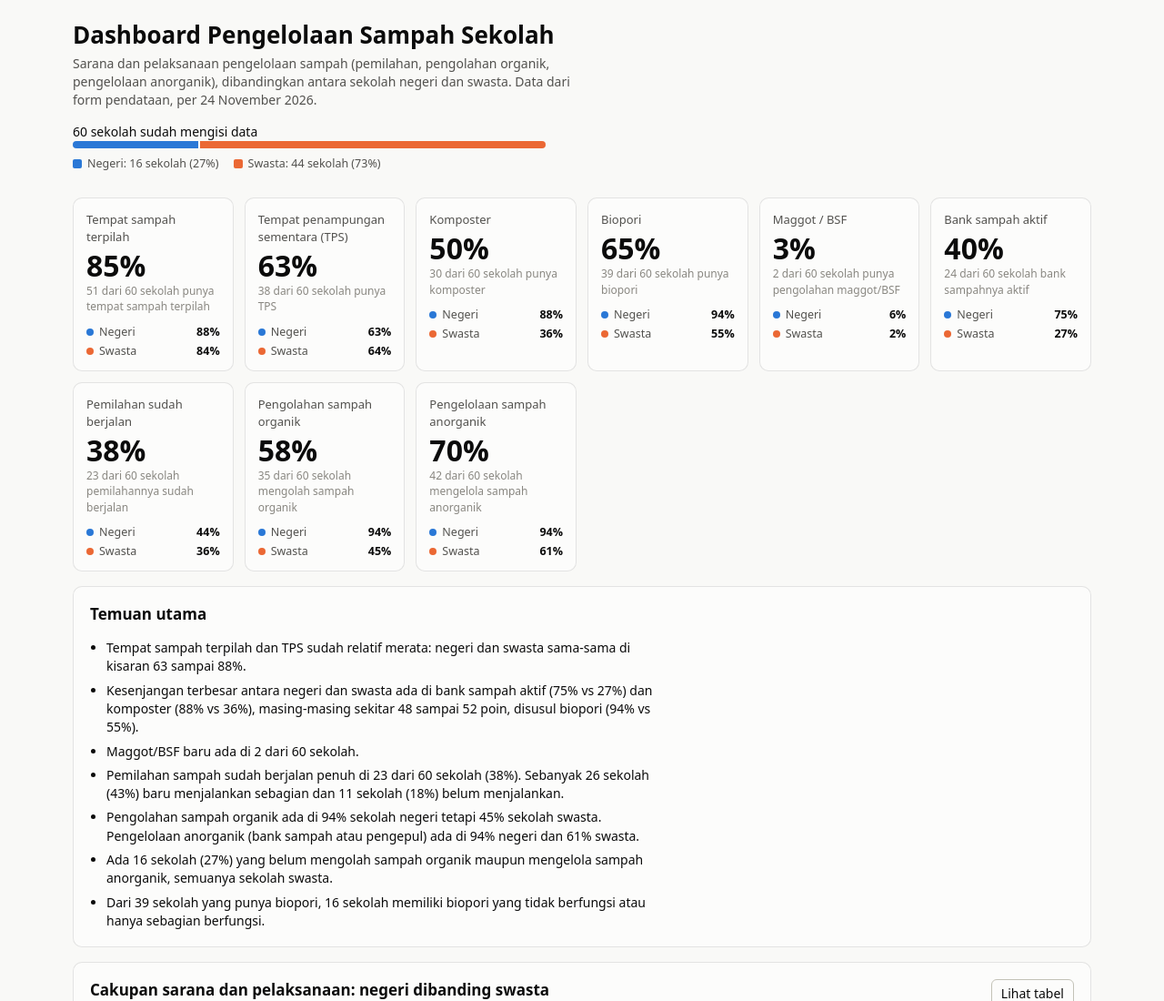
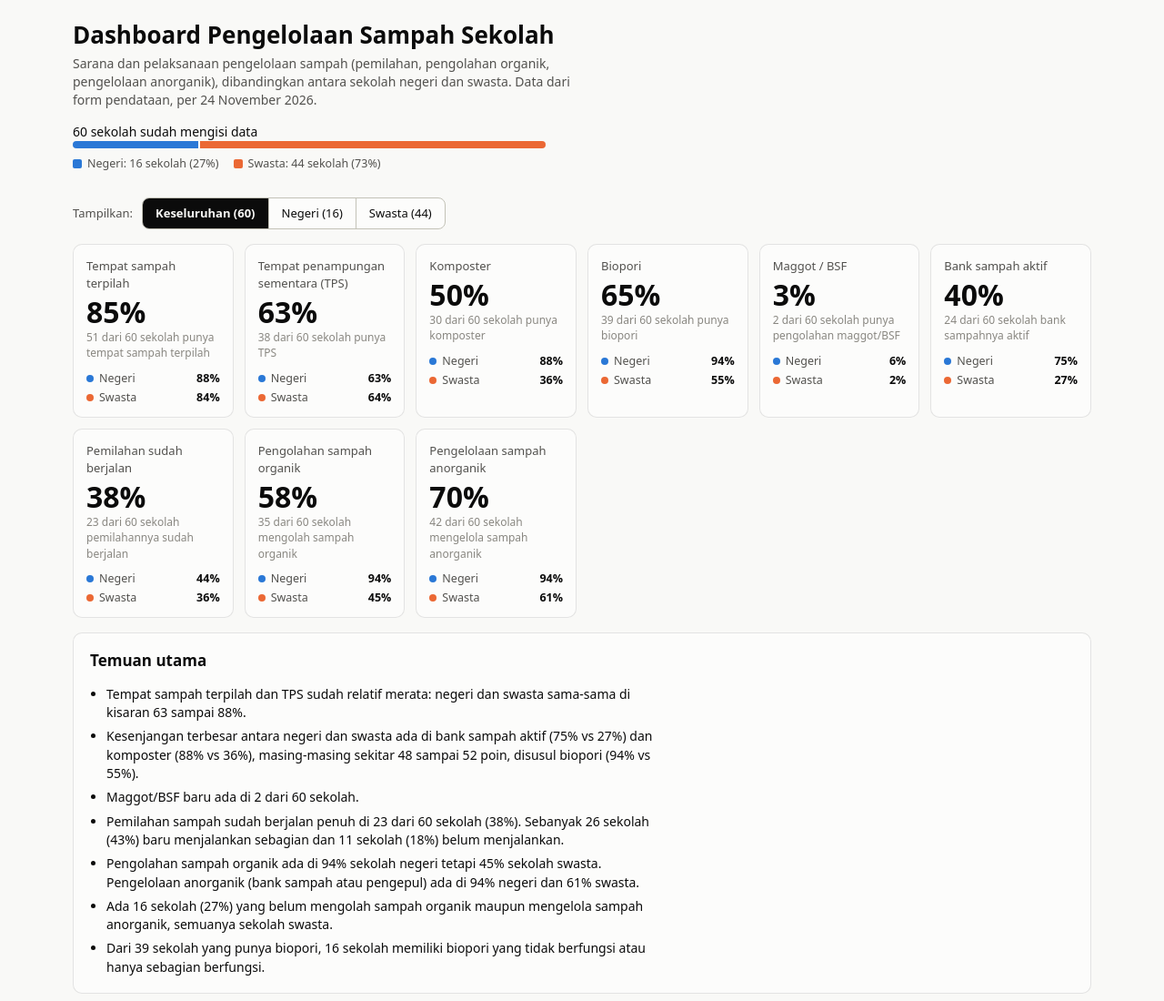
Before and after one commit to darariraihan/dashboard-sampah-update, a plain HTML site: page index.html in a window 1280 px wide. Shown: the top 1100 px of the page at 91% size. Drawn offline with Linux system fonts and the light colour scheme.

Commit message:
Add files via upload

```diff
--- a/index.html
+++ b/index.html
@@ -73,6 +73,17 @@ button, select, input { font: inherit; color: var(--ink); }
 .compo .thin span:first-child { border-radius: 4px 0 0 4px; }
 .compo .thin span:last-child { border-radius: 0 4px 4px 0; }
 .compo .legend { margin-top: 8px; }
+
+/* filter KPI */
+.segwrap { display: flex; align-items: center; gap: 10px; flex-wrap: wrap; }
+.seglabel { color: var(--ink2); font-size: 13px; }
+.seg-group { display: inline-flex; border: 1px solid var(--axis); border-radius: 8px; overflow: hidden; background: var(--surface); max-width: 100%; }
+.segbtn { background: transparent; border: 0; padding: 7px 14px; cursor: pointer; font-size: 13px; white-space: nowrap; }
+.segbtn + .segbtn { border-left: 1px solid var(--axis); }
+.segbtn:hover { background: var(--wash); }
+.segbtn[aria-pressed="true"] { background: var(--ink); color: var(--plane); font-weight: 600; }
+.segbtn:focus-visible { outline-offset: -2px; }
+@media (max-width: 480px) { .segbtn { padding: 7px 10px; font-size: 12.5px; } }
 
 /* KPI */
 .kpis { display: grid; grid-template-columns: repeat(auto-fit, minmax(170px, 1fr)); gap: 12px; }
@@ -196,7 +207,11 @@ button, select, input { font: inherit; color: var(--ink); }
     <div class="compo" id="compo"></div>
   </header>
 
-  <section class="kpis" id="kpis" aria-label="Ringkasan cakupan"></section>
+  <div class="segwrap">
+    <span class="seglabel" id="kpiFilterLabel">Tampilkan:</span>
+    <div class="seg-group" id="kpiFilter" role="group" aria-labelledby="kpiFilterLabel"></div>
+  </div>
+  <section class="kpis" id="kpis" aria-live="polite"></section>
 
   <section class="card" id="ringkasan">
     <div class="card-head"><h2>Temuan utama</h2></div>
@@ -441,14 +456,37 @@ button, select, input { font: inherit; color: var(--ink); }
   ];
   (function () {
     const host = document.getElementById('kpis');
-    IND.forEach(ind => {
-      const k = el('div', 'kpi');
-      const n = cnt('Semua', ind.fn);
-      k.append(el('div', 'k-label', ind.label), el('div', 'k-value', P(n, CNT.Semua)), el('div', 'k-note', `${n} dari ${CNT.Semua} sekolah ${ind.note}`));
-      const sp = el('div', 'k-split');
-      GR.forEach(g => { const d = el('div'); const dt = el('span', 'dot'); dt.style.background = GCOL[g]; d.append(dt, document.createTextNode(g), el('strong', '', P(cnt(g, ind.fn), CNT[g]))); sp.append(d); });
-      k.append(sp); host.append(k);
+    const seg = document.getElementById('kpiFilter');
+    const LABEL = { Semua: 'Keseluruhan', Negeri: 'Negeri', Swasta: 'Swasta' };
+    const NOUN = { Semua: 'sekolah', Negeri: 'sekolah negeri', Swasta: 'sekolah swasta' };
+    function renderKpis(sel) {
+      host.replaceChildren();
+      IND.forEach(ind => {
+        const k = el('div', 'kpi');
+        const n = cnt(sel, ind.fn);
+        k.append(el('div', 'k-label', ind.label), el('div', 'k-value', P(n, CNT[sel])), el('div', 'k-note', `${n} dari ${CNT[sel]} ${NOUN[sel]} ${ind.note}`));
+        const sp = el('div', 'k-split');
+        const rowsShown = sel === 'Semua' ? GR : ['Semua'];
+        rowsShown.forEach(g => {
+          const d = el('div'); const dt = el('span', 'dot');
+          dt.style.background = g === 'Semua' ? 'var(--neutral)' : GCOL[g];
+          d.append(dt, document.createTextNode(g === 'Semua' ? 'Keseluruhan' : g), el('strong', '', P(cnt(g, ind.fn), CNT[g])));
+          sp.append(d);
+        });
+        k.append(sp); host.append(k);
+      });
+      host.setAttribute('aria-label', `Ringkasan cakupan: ${LABEL[sel].toLowerCase()}`);
+    }
+    ['Semua', 'Negeri', 'Swasta'].forEach(g => {
+      const b = el('button', 'segbtn', `${LABEL[g]} (${CNT[g]})`);
+      b.type = 'button'; b.dataset.g = g; b.setAttribute('aria-pressed', String(g === 'Semua'));
+      b.addEventListener('click', () => {
+        seg.querySelectorAll('.segbtn').forEach(x => x.setAttribute('aria-pressed', String(x === b)));
+        renderKpis(g);
+      });
+      seg.append(b);
     });
+    renderKpis('Semua');
   })();
 
   /* ---------- overview ---------- */
```
